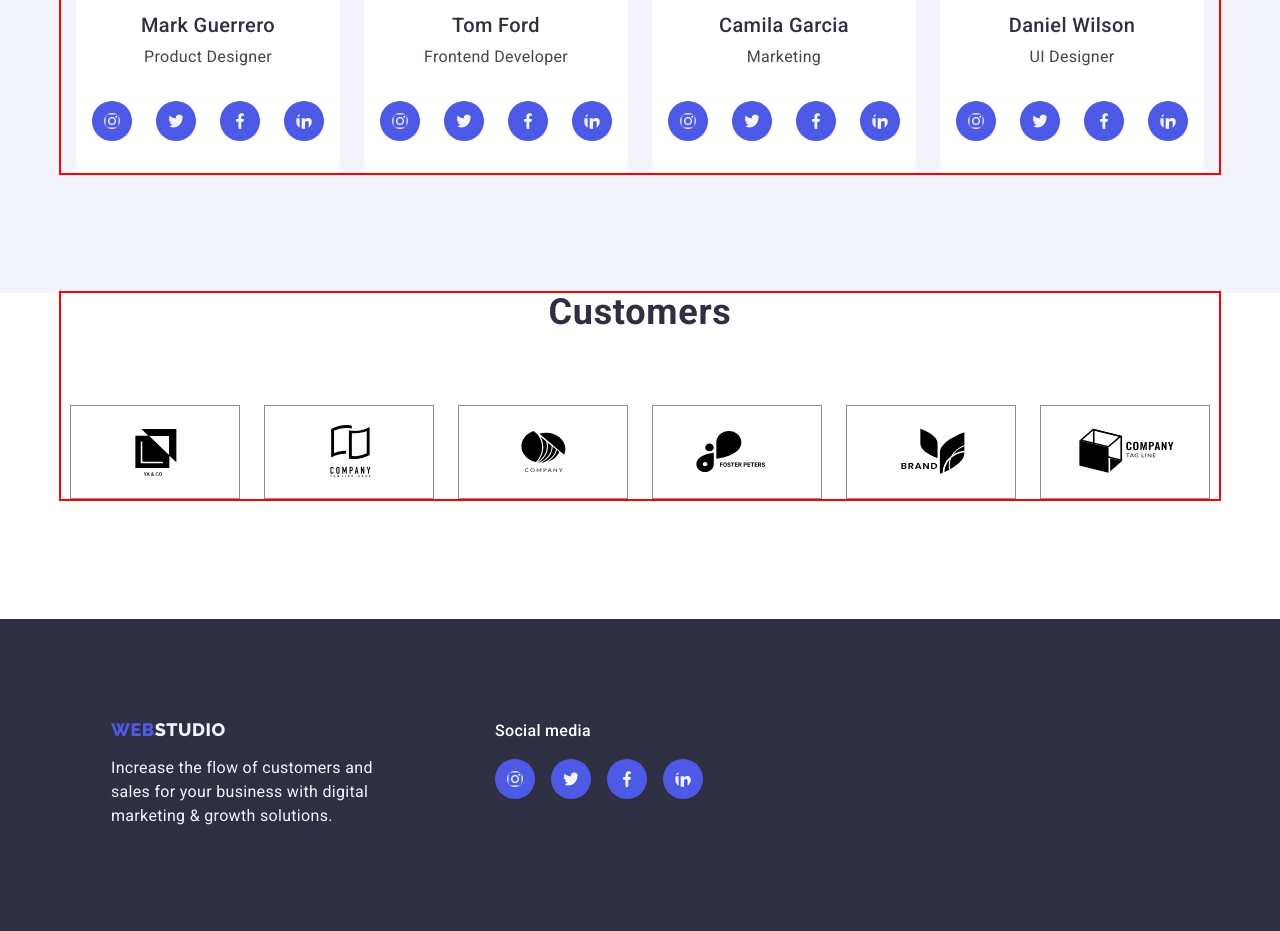
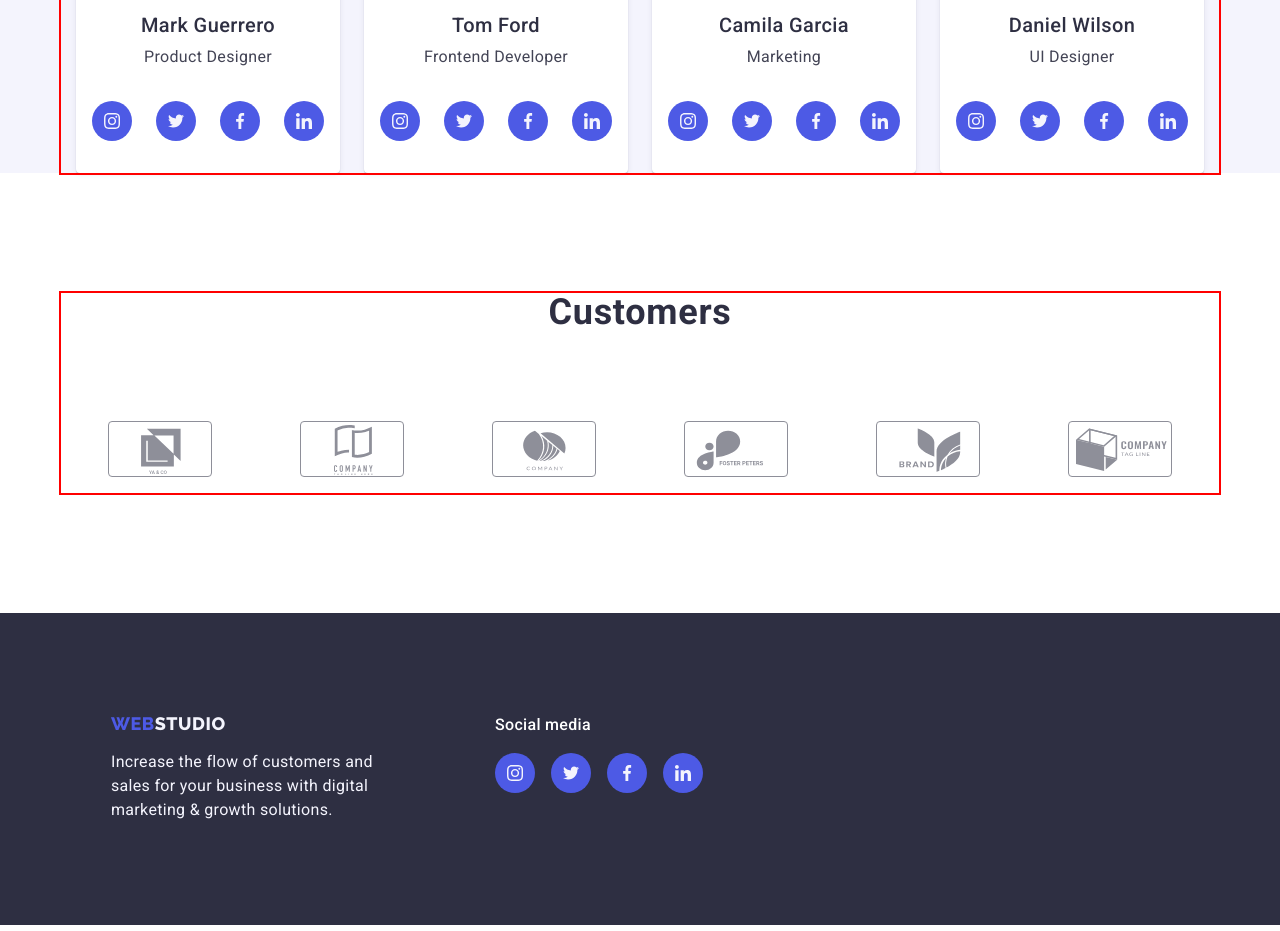
Before and after one commit to Vadim0307/goit-markup-hw-04, a plain HTML site: page index.html in a window 1280 px wide. Shown: the part 2580-3511 px from the top of the page. Drawn offline with nearby package versions, Linux system fonts and the light colour scheme.

Commit message:
add 13.06.2023 20:54

```diff
--- a/css/styles.css
+++ b/css/styles.css
@@ -48,6 +48,7 @@ body {
     --backgr-color: #F4F4FD;
     --button-color: #e7e9fc;
     --icon-color: #31d0aa;
+    --border-color: #8e8f99;
     --transition: 250ms cubic-bezier(0.4, 0, 0.2,1);
     }
 
@@ -302,11 +303,12 @@ body {
     }
 
     /**-------INDEX---Section 4--Team-------*/
+
     .team {
         background-color: var(--backgr-color);
         padding-top: 120px;
-        padding-bottom: 120px;
     }
+
     .team-container{
         width: 1158px;
     }
@@ -328,6 +330,7 @@ body {
         background-color: var(--white-color);
         flex-basis: calc((100% - 72px) / 4);
         border-radius: 0px 0px 4px 4px;
+        box-shadow: 0px 1px 6px rgba(46, 47, 66, 0.08), 0px 1px 1px rgba(46, 47, 66, 0.16), 0px 2px 1px rgba(46, 47, 66, 0.08);
     }
     .team-subtitle {
         margin-bottom: 8px;
@@ -336,14 +339,16 @@ body {
 
     .osoba {
         text-align: center;
-        padding: 32px 16px;
+        padding: 32px 0;
     }
 
+    .osoba-social-meregi {}
+
+
     .osoba-icon {
-        display: flex;
-        gap: 24px;
-        justify-content: center;
-        align-items: center;
+    display: flex;
+    gap: 24px;
+    justify-content: center;
     }
 
     .osoba-icon-li {
@@ -352,27 +357,48 @@ body {
         margin-bottom: 32px;
     }
 
-    .osoba-icon-svg {
+    .osoba-icon-a {
         width: 100%;
         height: 100%;
-        padding: 12px;
-        fill: var(--backgr-color);
         background-color: var(--logo-color);
         border-radius: 50%;
-        transition: fill var(--transition);
+        display: flex;
+        align-items: center;
+        justify-content: center;
+        padding: 12px;
+        transition: background-color var(--transition);
     }
 
-    .osoba-icon-li:hover .osoba-icon-svg,
-    .osoba-icon-li:focus .osoba-icon-svg {
-        fill: var(--icon-color);
-     }
+    /* .osoba-icon-a:hover {
+        background-color: var(--link-color);
+    }
+
+    .osoba-icon-a:focus {
+        background-color: var(--link-color);
+    }
+     */
+
+    .osoba-icon-li:hover .osoba-icon-a {
+        background-color: var(--link-color);
+    }
+
+    .osoba-icon-li:focus .osoba-icon-a {
+        background-color: var(--link-color);
+    }
+
+    .osoba-icon-svg {
+        fill: var(--backgr-color);
+    }
+
 
         /**-------INDEX---Section 5--Customers-------*/
 
     .customers {
-         padding-bottom: 120px;
+        padding-top: 120px;
+        padding-bottom: 120px;
     }
     .customers-container {}
+
     .customers-title {
         font-style: normal;
         font-weight: 700;
@@ -384,25 +410,41 @@ body {
         color: var(--title-color);
         margin-bottom: 72px;
     }
+
     .customers-menu {
         display: flex;
         gap: 24px;
         justify-content: center;
     }
     .customers-item {
-        flex-basis: calc((100% - 120px) / 6);
+        width: calc((100% - 120px) / 6);
+        height: 88px;
         padding: 16px 32px;
-        border: 1px solid #8e8f99;
         background-color: var(--white-color);
+        transition: border-color var(--transition), color var(--transition);
     }
 
     .customers-item-icon {
+        width: 100%;
+        height: 100%;
+        border: 1px solid var(--border-color);
+        border-radius: 4px;
+        display: flex;
+        align-items: center;
+        justify-content: center;
+        color: var(--border-color);
+        fill: currentColor;
         transition: fill var(--transition);
     }
 
-    .customers-item:hover .customers-item-icon,
+    .customers-item:hover .customers-item-icon {
+    fill:  var(--link-color);
+    border: 1px solid var(--link-color);
+    }
+
     .customers-item:focus .customers-item-icon {
-    fill: var(--link-color);
+    border: 1px solid var(--link-color);
+    background-color: var(--link-color);
     }
 
     /**-------INDEX---Footer---------*/
@@ -458,6 +500,91 @@ body {
         margin-bottom: 16px;
     }
 
+    .footer-social-meregi {
+        /* display: flex; */
+        align-items: baseline;
+        margin-right: 120px;
+        justify-content: center;
+    }
+
+    .footer-logo-social {
+        font-weight: 500;
+        font-size: 16px;
+        line-height: 1.5;
+        letter-spacing: 0.02em;
+        color: var(--white-color);
+        margin-bottom: 16px;
+    }
+
+    .footer-icon {
+        display: flex;
+        gap: 16px;
+        justify-content: center;
+        align-items: center;
+    }
+
+    .footer-icon-li {
+                 width: 40px;
+                 height: 40px;
+        margin-bottom: 32px;
+    }
+
+    .footer-icon-a {
+                 width: 100%;
+                 height: 100%;
+                 background-color: var(--logo-color);
+                 border-radius: 50%;
+                 display: flex;
+                 align-items: center;
+                 justify-content: center;
+        padding: 12px;
+                 transition: background-color var(--transition);
+    }
+
+    /* .footer-icon-a:hover {
+                 background-color: var(--icon-color)
+    }
+
+    .footer-icon-a:focus {
+                  background-color: var(--icon-color))
+    } */
+
+
+    .footer-icon-li:hover .footer-icon-a {
+        background-color: var(--icon-color);
+    }
+
+    .footer-icon-li:focus .footer-icon-a {
+        background-color: var(--icon-color);
+    }
+
+
+
+    .footer-icon-svg {
+                          fill: var(--backgr-color);
+    }
+
+    /* .osoba-icon-li:hover .osoba-icon-svg,
+    .osoba-icon-li:focus .osoba-icon-svg {
+        fill: var(--icon-color);
+     } */
+
+
+
+
+
+
+
+
+
+
+
+
+
+
+
+
+
     .social-icon {
         display: flex;
         gap: 16px;
@@ -485,6 +612,15 @@ body {
     .social-icon-li:focus .social-icon-svg {
         fill: var(--icon-color);
      }
+
+
+
+
+
+
+
+
+
 
     /**---MODAL Windows---------*/
 
--- a/index.html
+++ b/index.html
@@ -191,36 +191,39 @@
                 <p class="team-subtext section-text">Product Designer</p>
               </div>
 
+              <div class="osoba-social-meregi">
                 <ul class="osoba-icon">
                   <li class="osoba-icon-li">
-                  <a href="">
-                    <svg class="osoba-icon-svg">
+                    <a href="" class="osoba-icon-a">
+                      <svg class="osoba-icon-svg" width="16" height="16">
                         <use href="./images/icons.svg#icon-instagram"></use>
                       </svg>
                     </a>
                   </li>
                   <li class="osoba-icon-li">
-                  <a href="">
-                    <svg class="osoba-icon-svg">
+                    <a href="" class="osoba-icon-a">
+                      <svg class="osoba-icon-svg" width="16" height="16">
                         <use href="./images/icons.svg#icon-twitter"></use>
                       </svg>
                     </a>
                   </li>
                   <li class="osoba-icon-li">
-                  <a href="">
-                    <svg class="osoba-icon-svg">
+                    <a href="" class="osoba-icon-a">
+                      <svg class="osoba-icon-svg" width="16" height="16">
                         <use href="./images/icons.svg#icon-facebook"></use>
                       </svg>
                     </a>
                   </li>
                   <li class="osoba-icon-li">
-                  <a href="">
-                    <svg class="osoba-icon-svg">
+                    <a href="" class="osoba-icon-a">
+                      <svg class="osoba-icon-svg" width="16" height="16">
                         <use href="./images/icons.svg#icon-linkedin"></use>
                       </svg>
                     </a>
                   </li>
                 </ul>
+              </div>
+
             </li>
 
             <li class="team-item">
@@ -235,36 +238,39 @@
                   <p class="team-subtext section-text">Frontend Developer</p>
                 </div>
 
+                <div class="osoba-social-meregi">
                   <ul class="osoba-icon">
                     <li class="osoba-icon-li">
-                  <a href="">
-                    <svg class="osoba-icon-svg">
+                      <a href="" class="osoba-icon-a">
+                        <svg class="osoba-icon-svg" width="16" height="16">
                           <use href="./images/icons.svg#icon-instagram"></use>
                         </svg>
                       </a>
                     </li>
                     <li class="osoba-icon-li">
-                  <a href="">
-                    <svg class="osoba-icon-svg">
+                      <a href="" class="osoba-icon-a">
+                        <svg class="osoba-icon-svg" width="16" height="16">
                           <use href="./images/icons.svg#icon-twitter"></use>
                         </svg>
                       </a>
                     </li>
                     <li class="osoba-icon-li">
-                  <a href="">
-                    <svg class="osoba-icon-svg">
+                      <a href="" class="osoba-icon-a">
+                        <svg class="osoba-icon-svg" width="16" height="16">
                           <use href="./images/icons.svg#icon-facebook"></use>
                         </svg>
                       </a>
                     </li>
                     <li class="osoba-icon-li">
-                  <a href="">
-                    <svg class="osoba-icon-svg">
+                      <a href="" class="osoba-icon-a">
+                        <svg class="osoba-icon-svg" width="16" height="16">
                           <use href="./images/icons.svg#icon-linkedin"></use>
                         </svg>
                       </a>
                     </li>
                   </ul>
+                </div>
+
             </li>
 
             <li class="team-item">
@@ -279,36 +285,39 @@
                 <p class="team-subtext section-text">Marketing</p>
               </div>
 
+              <div class="osoba-social-meregi">
                 <ul class="osoba-icon">
                   <li class="osoba-icon-li">
-                  <a href="">
-                    <svg class="osoba-icon-svg">
+                    <a href="" class="osoba-icon-a">
+                      <svg class="osoba-icon-svg" width="16" height="16">
                         <use href="./images/icons.svg#icon-instagram"></use>
                       </svg>
                     </a>
                   </li>
                   <li class="osoba-icon-li">
-                  <a href="">
-                    <svg class="osoba-icon-svg">
+                    <a href="" class="osoba-icon-a">
+                      <svg class="osoba-icon-svg" width="16" height="16">
                         <use href="./images/icons.svg#icon-twitter"></use>
                       </svg>
                     </a>
                   </li>
                   <li class="osoba-icon-li">
-                  <a href="">
-                    <svg class="osoba-icon-svg">
+                    <a href="" class="osoba-icon-a">
+                      <svg class="osoba-icon-svg" width="16" height="16">
                         <use href="./images/icons.svg#icon-facebook"></use>
                       </svg>
                     </a>
                   </li>
                   <li class="osoba-icon-li">
-                  <a href="">
-                    <svg class="osoba-icon-svg">
+                    <a href="" class="osoba-icon-a">
+                      <svg class="osoba-icon-svg" width="16" height="16">
                         <use href="./images/icons.svg#icon-linkedin"></use>
                       </svg>
                     </a>
                   </li>
                 </ul>
+              </div>
+
             </li>
 
             <li class="team-item">
@@ -323,37 +332,41 @@
                 <p class="team-subtext section-text">UI Designer</p>
               </div>
 
+              <div class="osoba-social-meregi">
                 <ul class="osoba-icon">
                   <li class="osoba-icon-li">
-                  <a href="">
-                    <svg class="osoba-icon-svg">
+                    <a href="" class="osoba-icon-a">
+                      <svg class="osoba-icon-svg" width="16" height="16">
                         <use href="./images/icons.svg#icon-instagram"></use>
                       </svg>
                     </a>
                   </li>
                   <li class="osoba-icon-li">
-                  <a href="">
-                    <svg class="osoba-icon-svg">
+                    <a href="" class="osoba-icon-a">
+                      <svg class="osoba-icon-svg" width="16" height="16">
                         <use href="./images/icons.svg#icon-twitter"></use>
                       </svg>
                     </a>
                   </li>
                   <li class="osoba-icon-li">
-                  <a href="">
-                    <svg class="osoba-icon-svg">
+                    <a href="" class="osoba-icon-a">
+                      <svg class="osoba-icon-svg" width="16" height="16">
                         <use href="./images/icons.svg#icon-facebook"></use>
                       </svg>
                     </a>
                   </li>
                   <li class="osoba-icon-li">
-                  <a href="">
-                    <svg class="osoba-icon-svg">
+                    <a href="" class="osoba-icon-a">
+                      <svg class="osoba-icon-svg" width="16" height="16">
                         <use href="./images/icons.svg#icon-linkedin"></use>
                       </svg>
                     </a>
                   </li>
                 </ul>
+              </div>
+
             </li>
+
           </ul>
         </div>
       </section>
@@ -365,42 +378,42 @@
           <ul class="customers-menu list">
             <li class="customers-item">
               <a href="">
-                <svg class="customers-item-icon" width="104px" height="56px">
+                <svg class="customers-item-icon" width="104" height="56">
                   <use href="./images/icons.svg#icon-client-one"></use>
                 </svg>
               </a>
             </li>
             <li class="customers-item">
               <a href="">
-                <svg class="customers-item-icon" width="104px" height="56px">
+                <svg class="customers-item-icon" width="104" height="56">
                   <use href="./images/icons.svg#icon-client-two"></use>
                 </svg>
               </a>
             </li>
             <li class="customers-item">
               <a href="">
-                <svg class="customers-item-icon" width="104px" height="56px">
+                <svg class="customers-item-icon" width="104" height="56">
                   <use href="./images/icons.svg#icon-client-three"></use>
                 </svg>
               </a>
             </li>
             <li class="customers-item">
               <a href="">
-                <svg class="customers-item-icon" width="104px" height="56px">
+                <svg class="customers-item-icon" width="104" height="56">
                   <use href="./images/icons.svg#icon-client-four"></use>
                 </svg>
               </a>
             </li>
             <li class="customers-item">
               <a href="">
-                <svg class="customers-item-icon" width="104px" height="56px">
+                <svg class="customers-item-icon" width="104" height="56">
                   <use href="./images/icons.svg#icon-client-five"></use>
                 </svg>
               </a>
             </li>
             <li class="customers-item">
               <a href="">
-                <svg class="customers-item-icon" width="104px" height="56px">
+                <svg class="customers-item-icon" width="104" height="56">
                   <use href="./images/icons.svg#icon-client-six"></use>
                 </svg>
               </a>
@@ -412,6 +425,7 @@
 
     <!--Footer-->
     <footer class="footer">
+
       <div class="footer-container">
         <a href="./index.html" class="footer-logo link"
           >Web<span class="span-footer">Studio</span></a
@@ -422,40 +436,43 @@
         </p>
       </div>
 
-      <div class="footer-container-social">
-        <a href="" class="footer-logo-social link">Social media</a>
+      <div class="footer-social-meregi">
+          <p class="footer-logo-social link">Social media</p>
 
-        <ul class="social-icon">
-          <li class="social-icon-li">
-            <a href="">
-              <svg class="social-icon-svg">
+          <ul class="footer-icon">
+            <li class="footer-icon-li">
+              <a href="" class="footer-icon-a">
+                <svg class="footer-icon-svg" width="24" height="24">
                   <use href="./images/icons.svg#icon-instagram"></use>
                 </svg>
               </a>
             </li>
-          <li class="social-icon-li">
-            <a href="">
-              <svg class="social-icon-svg">
+            <li class="footer-icon-li">
+              <a href="" class="footer-icon-a">
+                <svg class="footer-icon-svg" width="24" height="24">
                   <use href="./images/icons.svg#icon-twitter"></use>
                 </svg>
               </a>
             </li>
-          <li class="social-icon-li">
-            <a href="">
-              <svg class="social-icon-svg">
+            <li class="footer-icon-li">
+              <a href="" class="footer-icon-a">
+                <svg class="footer-icon-svg" width="24" height="24">
                   <use href="./images/icons.svg#icon-facebook"></use>
                 </svg>
               </a>
             </li>
-          <li class="social-icon-li">
-            <a href="">
-              <svg class="social-icon-svg">
+            <li class="footer-icon-li">
+              <a href="" class="footer-icon-a">
+                <svg class="footer-icon-svg" width="24" height="24">
                   <use href="./images/icons.svg#icon-linkedin"></use>
                 </svg>
               </a>
             </li>
           </ul>
+
       </div>
+
+
     </footer>
 
     <div class="backdrop is-hidden" data-modal>
```
Lines whose indentation alone changed are shown as unchanged.
